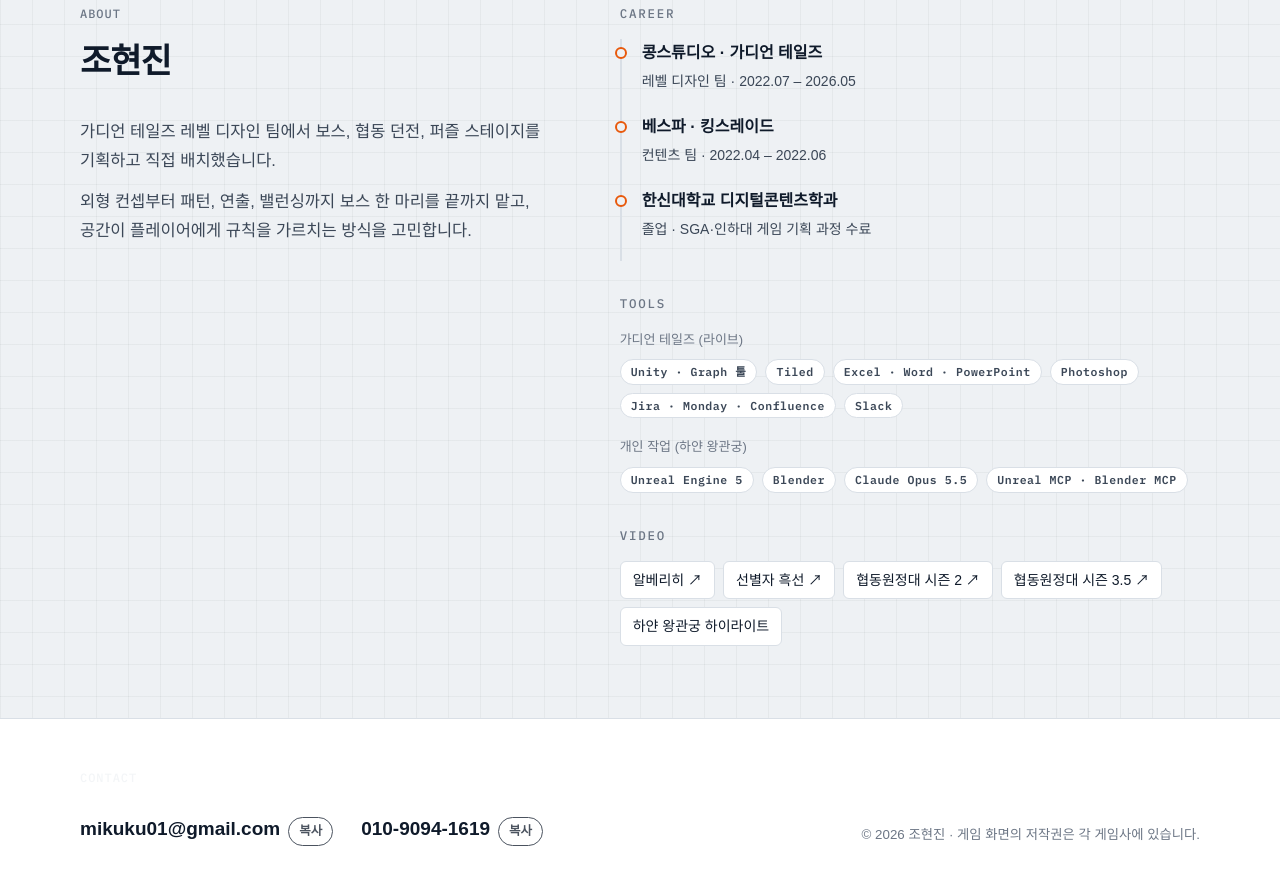
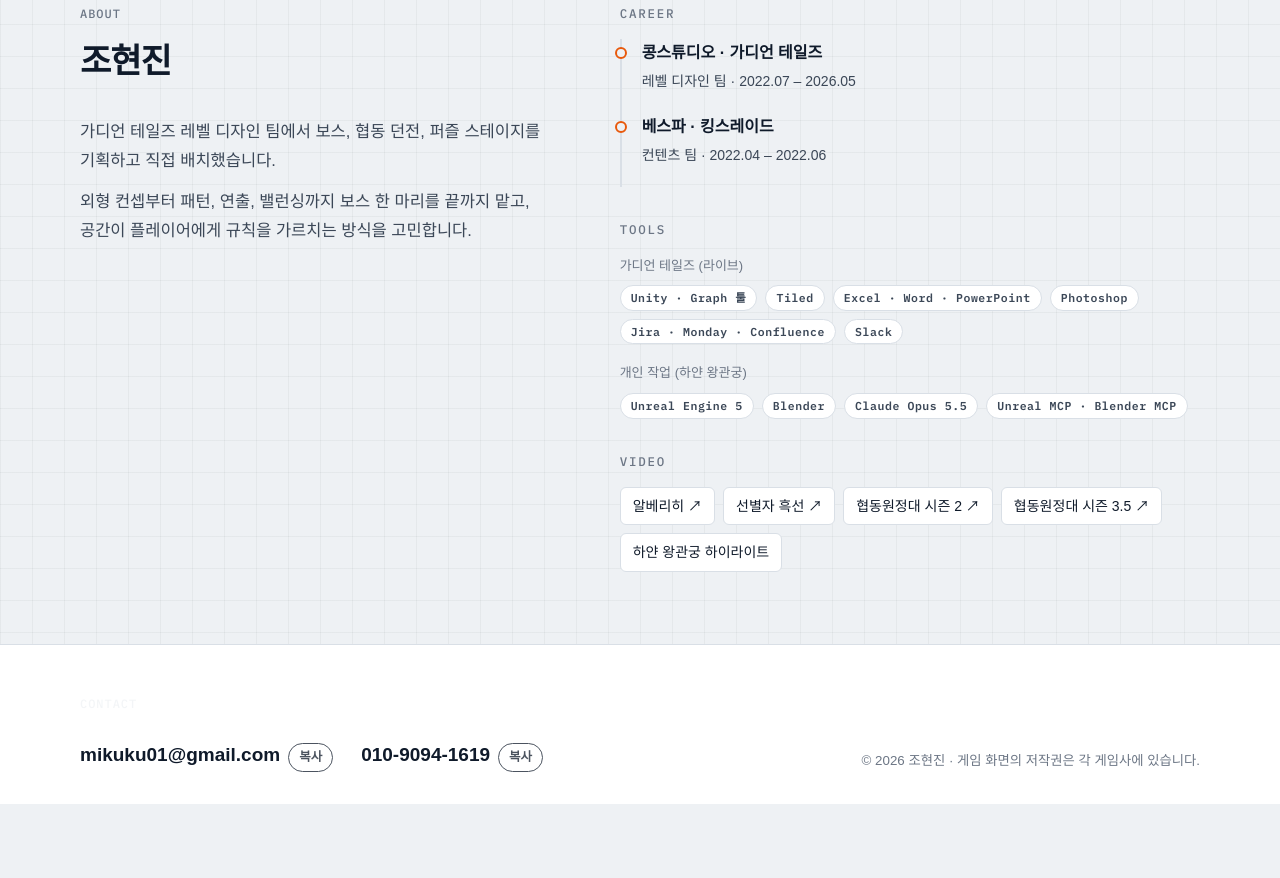
Before and after one commit to mikuku01/portfolio, a plain HTML site: page index.html in a window 1280 px wide. Shown: the part 4488-5366 px from the top of the page. After the commit the page ends 5292 px from the top, so only its background shows below. Drawn offline with Linux system fonts and the light colour scheme; a web font is replaced by a local one.

Commit message:
Update index.html

```diff
--- a/index.html
+++ b/index.html
@@ -236,7 +236,6 @@
         <ul class="timeline">
           <li><b>콩스튜디오 · 가디언 테일즈</b><span>레벨 디자인 팀 · 2022.07 – 2026.05</span></li>
           <li><b>베스파 · 킹스레이드</b><span>컨텐츠 팀 · 2022.04 – 2022.06</span></li>
-          <li><b>한신대학교 디지털콘텐츠학과</b><span>졸업 · SGA·인하대 게임 기획 과정 수료</span></li>
         </ul>
         <h3>TOOLS</h3>
         <p class="tool-grp">가디언 테일즈 (라이브)</p>
```
